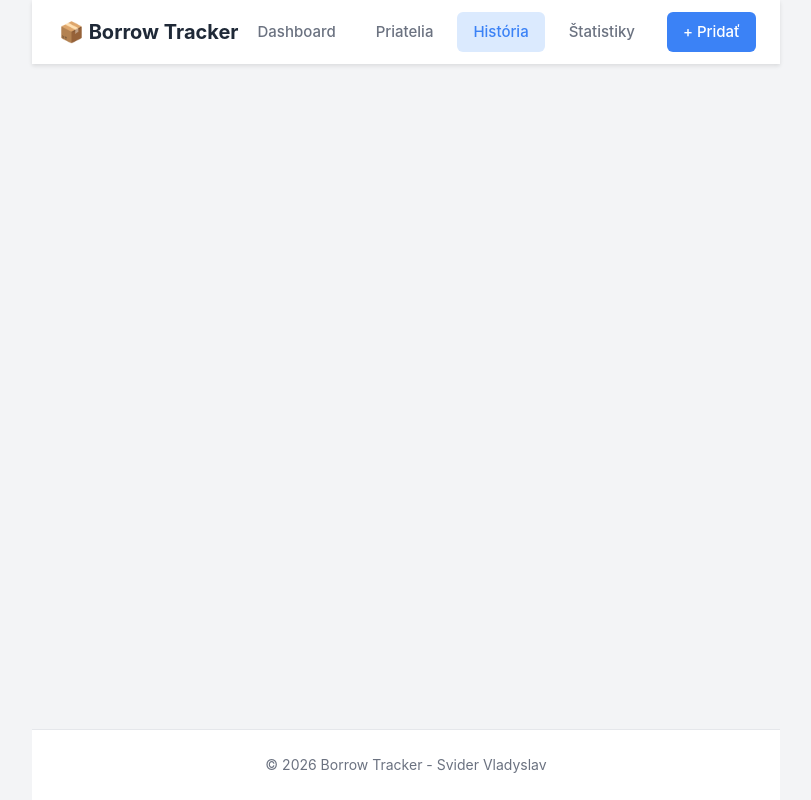
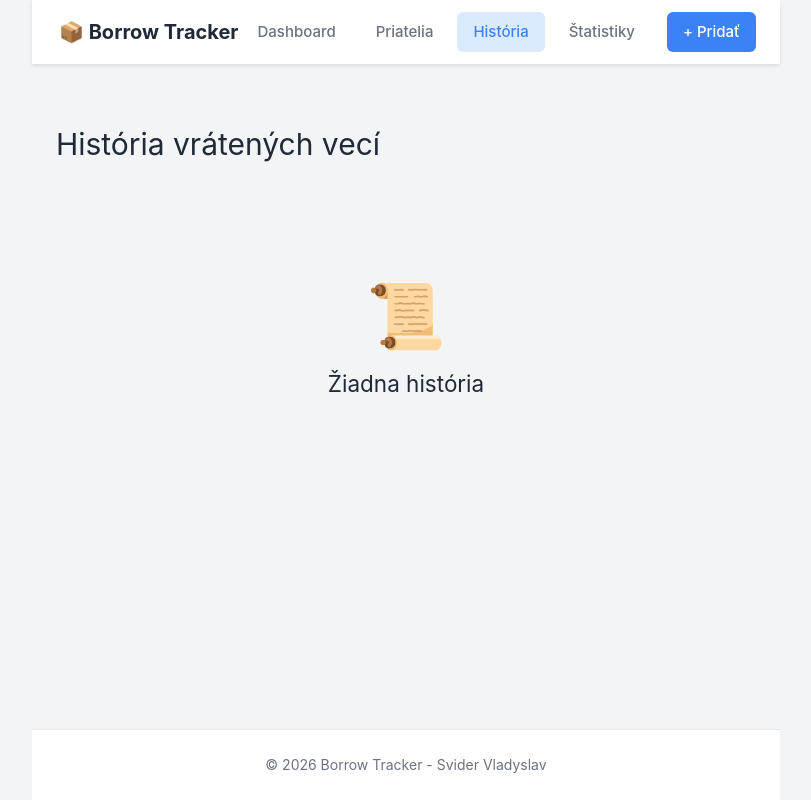
Before and after one commit to Versus1478/FT_project, a Vue app: page /history in a window 1280 px wide. Shown: the whole page, without its empty margins (234-1045 px from the left). Built offline with nearby package versions, Linux system fonts and the light colour scheme; the HTML template or start-up script is replaced by a standard one.

Commit message:
Add History view for returned items - Display all returned items - Reuse ItemCard component - Show empty state when no history - Add navigation to item detail

```diff
--- a/src/views/HistoryView.vue
+++ b/src/views/HistoryView.vue
@@ -1,15 +1,73 @@
+<template>
+  <div class="history-view">
+    <h1>História vrátených vecí</h1>
+
+    <div v-if="returnedItems.length > 0" class="items-grid">
+      <ItemCard
+          v-for="item in returnedItems"
+          :key="item.id"
+          :item="item"
+          @view="handleView"
+          @delete="handleDelete"
+      />
+    </div>
+
+    <div v-else class="empty-state">
+      <div class="empty-icon">📜</div>
+      <h2>Žiadna história</h2>
+    </div>
+  </div>
+</template>
+
 <script lang="ts">
-import {defineComponent} from 'vue'
+import { defineComponent } from 'vue'
+import { useItemsStore } from '@/stores/items'
+import ItemCard from '@/components/items/ItemCard.vue'
 
 export default defineComponent({
-  name: "HistoryView"
+  name: 'HistoryView',
+  components: { ItemCard },
+  computed: {
+    itemsStore() {
+      return useItemsStore()
+    },
+    returnedItems() {
+      return this.itemsStore.returnedItems
+    }
+  },
+  mounted() {
+    this.itemsStore.loadFromLocalStorage()
+  },
+  methods: {
+    handleView(id: string) {
+      this.$router.push({ name: 'ItemDetail', params: { id } })
+    },
+    handleDelete(id: string) {
+      this.itemsStore.deleteItem(id)
+    }
+  }
 })
 </script>
 
-<template>
-
-</template>
-
 <style scoped>
-
+.history-view {
+  max-width: 1200px;
+  margin: 0 auto;
+  padding: 24px;
+}
+h1 {
+  margin-bottom: 32px;
+}
+.items-grid {
+  display: grid;
+  grid-template-columns: repeat(auto-fill, minmax(320px, 1fr));
+  gap: 24px;
+}
+.empty-state {
+  text-align: center;
+  padding: 64px;
+}
+.empty-icon {
+  font-size: 64px;
+}
 </style>
```
